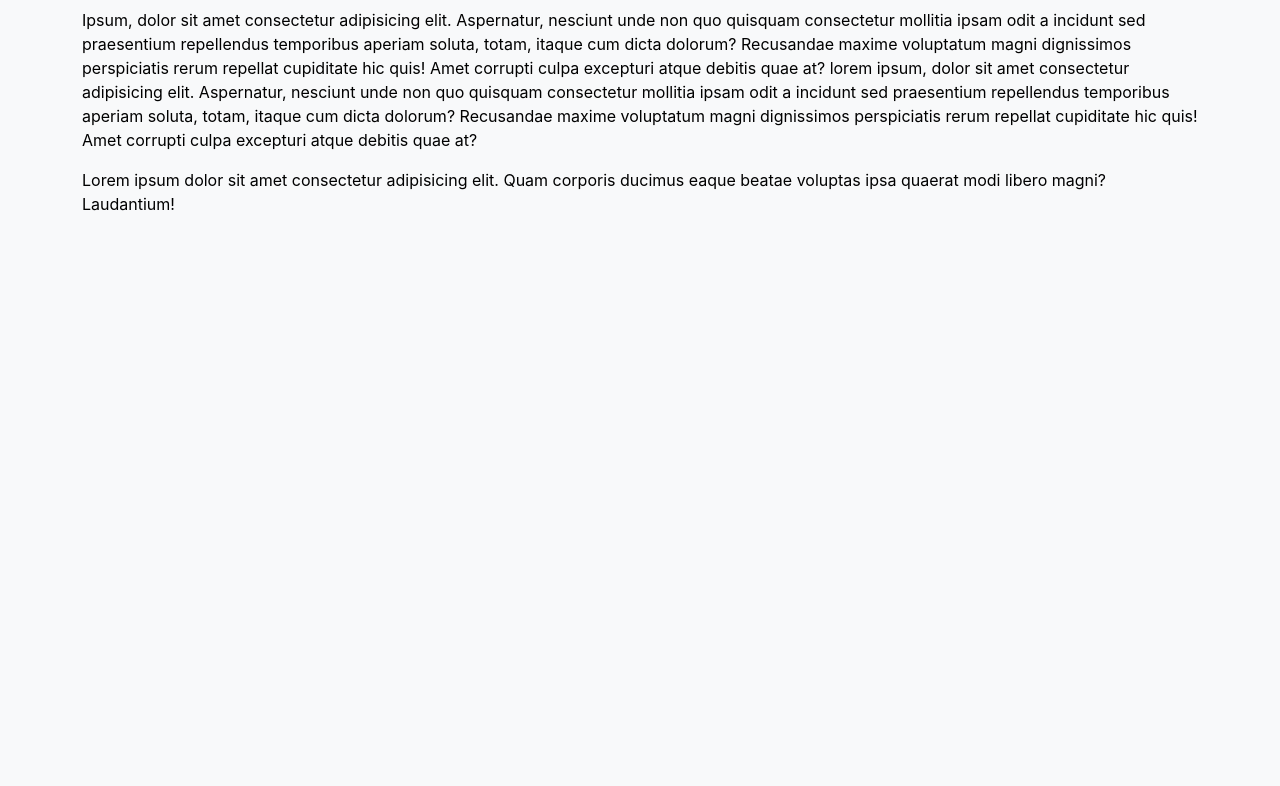
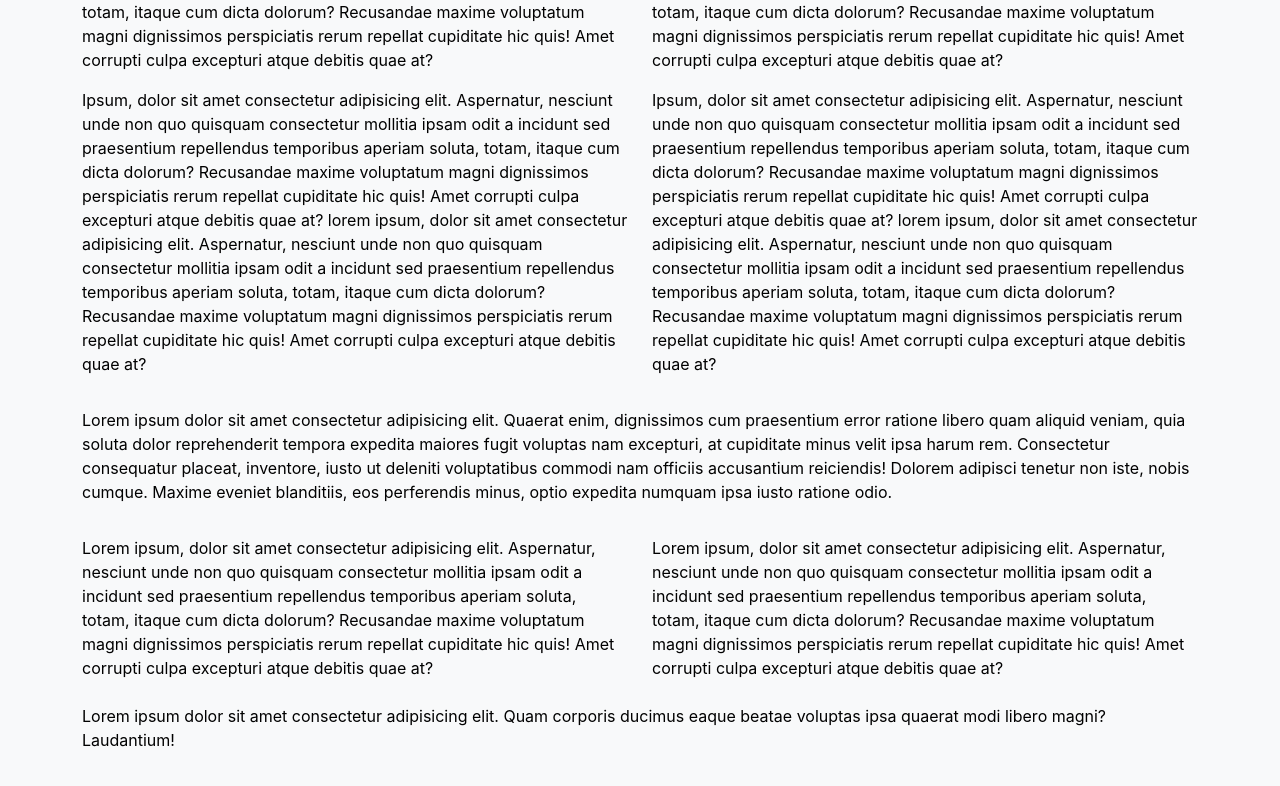
Before and after one commit to Ksharma889/TextUtils-React, a React (Create React App) app: page /about in a window 1280 px wide. Shown: the part 354-1140 px from the top of the page. Before the commit the page ends 800 px from the top, so only its background shows below. Built offline with nearby package versions, Linux system fonts and the light colour scheme.

Commit message:
some text updates in about page

```diff
--- a/src/App.js
+++ b/src/App.js
@@ -26,8 +26,8 @@ function App() {
       <Navbar title="TextUtils" />
       <Alert alert={alert} />
       <Routes>
-        <Route path="/about" element={<About />} />
-        <Route path="/" element={<TextForm showAlert={showAlert} />} />
+        <Route exact path="/about" element={<About />} />
+        <Route exact path="/" element={<TextForm showAlert={showAlert} />} />
       </Routes>
     </BrowserRouter>
   );
--- a/src/component/About.js
+++ b/src/component/About.js
@@ -6,10 +6,27 @@ export default function About() {
             <h1>About</h1>
             <p className="bd-lead">Learn more about the team maintaining TextUtils, how and why the project started, and how to get involved.</p>
             <div className="history mt-5">
-                <h3>Get involved</h3>
-                <p>Lorem ipsum, dolor sit amet consectetur adipisicing elit. Aspernatur, nesciunt unde non quo quisquam consectetur mollitia ipsam odit a incidunt sed praesentium repellendus temporibus aperiam soluta, totam, itaque cum dicta dolorum? Recusandae maxime voluptatum magni dignissimos perspiciatis rerum repellat cupiditate hic quis! Amet corrupti culpa excepturi atque debitis quae at?</p>
-                <p>Ipsum, dolor sit amet consectetur adipisicing elit. Aspernatur, nesciunt unde non quo quisquam consectetur mollitia ipsam odit a incidunt sed praesentium repellendus temporibus aperiam soluta, totam, itaque cum dicta dolorum? Recusandae maxime voluptatum magni dignissimos perspiciatis rerum repellat cupiditate hic quis! Amet corrupti culpa excepturi atque debitis quae at? lorem ipsum, dolor sit amet consectetur adipisicing elit. Aspernatur, nesciunt unde non quo quisquam consectetur mollitia ipsam odit a incidunt sed praesentium repellendus temporibus aperiam soluta, totam, itaque cum dicta dolorum? Recusandae maxime voluptatum magni dignissimos perspiciatis rerum repellat cupiditate hic quis! Amet corrupti culpa excepturi atque debitis quae at?</p>
-                <p>Lorem ipsum dolor sit amet consectetur adipisicing elit. Quam corporis ducimus eaque beatae voluptas ipsa quaerat modi libero magni? Laudantium!</p>
+                <h3 className="py-1"># Get involved</h3>
+                <div className="row">
+                    <div className="col-12 col-lg-6">
+                        <p>Lorem ipsum, dolor sit amet consectetur adipisicing elit. Aspernatur, nesciunt unde non quo quisquam consectetur mollitia ipsam odit a incidunt sed praesentium repellendus temporibus aperiam soluta, totam, itaque cum dicta dolorum? Recusandae maxime voluptatum magni dignissimos perspiciatis rerum repellat cupiditate hic quis! Amet corrupti culpa excepturi atque debitis quae at?</p>
+                        <p>Ipsum, dolor sit amet consectetur adipisicing elit. Aspernatur, nesciunt unde non quo quisquam consectetur mollitia ipsam odit a incidunt sed praesentium repellendus temporibus aperiam soluta, totam, itaque cum dicta dolorum? Recusandae maxime voluptatum magni dignissimos perspiciatis rerum repellat cupiditate hic quis! Amet corrupti culpa excepturi atque debitis quae at? lorem ipsum, dolor sit amet consectetur adipisicing elit. Aspernatur, nesciunt unde non quo quisquam consectetur mollitia ipsam odit a incidunt sed praesentium repellendus temporibus aperiam soluta, totam, itaque cum dicta dolorum? Recusandae maxime voluptatum magni dignissimos perspiciatis rerum repellat cupiditate hic quis! Amet corrupti culpa excepturi atque debitis quae at?</p>
+                    </div>
+                    <div className="col-12 col-lg-6">
+                        <p>Lorem ipsum, dolor sit amet consectetur adipisicing elit. Aspernatur, nesciunt unde non quo quisquam consectetur mollitia ipsam odit a incidunt sed praesentium repellendus temporibus aperiam soluta, totam, itaque cum dicta dolorum? Recusandae maxime voluptatum magni dignissimos perspiciatis rerum repellat cupiditate hic quis! Amet corrupti culpa excepturi atque debitis quae at?</p>
+                        <p>Ipsum, dolor sit amet consectetur adipisicing elit. Aspernatur, nesciunt unde non quo quisquam consectetur mollitia ipsam odit a incidunt sed praesentium repellendus temporibus aperiam soluta, totam, itaque cum dicta dolorum? Recusandae maxime voluptatum magni dignissimos perspiciatis rerum repellat cupiditate hic quis! Amet corrupti culpa excepturi atque debitis quae at? lorem ipsum, dolor sit amet consectetur adipisicing elit. Aspernatur, nesciunt unde non quo quisquam consectetur mollitia ipsam odit a incidunt sed praesentium repellendus temporibus aperiam soluta, totam, itaque cum dicta dolorum? Recusandae maxime voluptatum magni dignissimos perspiciatis rerum repellat cupiditate hic quis! Amet corrupti culpa excepturi atque debitis quae at?</p>
+                    </div>
+                    <div className="col-12 my-3">
+                        <p>Lorem ipsum dolor sit amet consectetur adipisicing elit. Quaerat enim, dignissimos cum praesentium error ratione libero quam aliquid veniam, quia soluta dolor reprehenderit tempora expedita maiores fugit voluptas nam excepturi, at cupiditate minus velit ipsa harum rem. Consectetur consequatur placeat, inventore, iusto ut deleniti voluptatibus commodi nam officiis accusantium reiciendis! Dolorem adipisci tenetur non iste, nobis cumque. Maxime eveniet blanditiis, eos perferendis minus, optio expedita numquam ipsa iusto ratione odio.</p>
+                    </div>
+                    <div className="col-12 col-lg-6">
+                        <p>Lorem ipsum, dolor sit amet consectetur adipisicing elit. Aspernatur, nesciunt unde non quo quisquam consectetur mollitia ipsam odit a incidunt sed praesentium repellendus temporibus aperiam soluta, totam, itaque cum dicta dolorum? Recusandae maxime voluptatum magni dignissimos perspiciatis rerum repellat cupiditate hic quis! Amet corrupti culpa excepturi atque debitis quae at?</p>
+                    </div>
+                    <div className="col-12 col-lg-6">
+                        <p>Lorem ipsum, dolor sit amet consectetur adipisicing elit. Aspernatur, nesciunt unde non quo quisquam consectetur mollitia ipsam odit a incidunt sed praesentium repellendus temporibus aperiam soluta, totam, itaque cum dicta dolorum? Recusandae maxime voluptatum magni dignissimos perspiciatis rerum repellat cupiditate hic quis! Amet corrupti culpa excepturi atque debitis quae at?</p>
+                    </div>
+                </div>
+                <p className="my-2">Lorem ipsum dolor sit amet consectetur adipisicing elit. Quam corporis ducimus eaque beatae voluptas ipsa quaerat modi libero magni? Laudantium!</p>
             </div>
         </div>
     )
```
